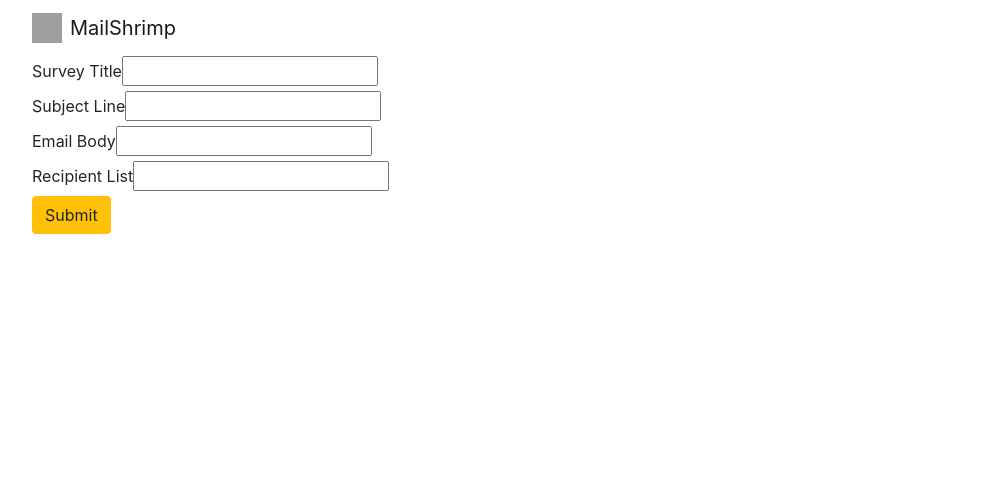
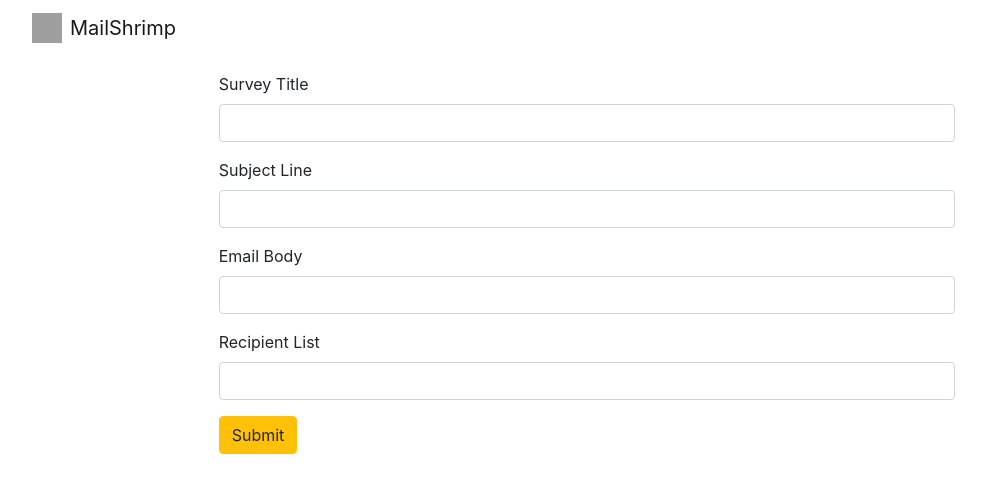
Before and after one commit to bjork1/node-react-mailer, a React (Create React App) app in the folder client/: page /surveys/new in a window 1280 px wide. Shown: the top 492 px of the page, without its empty margins (53-1039 px from the left). Built offline with nearby package versions, Linux system fonts and the light colour scheme; no server answers; grey boxes are pictures that could not be loaded.

Commit message:
add form styling

```diff
--- a/client/src/components/surveys/SurveyField.js
+++ b/client/src/components/surveys/SurveyField.js
@@ -3,9 +3,9 @@ import React from 'react';
 
 export default ({ input, label }) => {
   return (
-    <div>
+    <div class="form-group">
       <label>{label}</label>
-      <input {...input} />
+      <input className="form-control" {...input} />
     </div>
   )
 };
--- a/client/src/components/surveys/SurveyForm.js
+++ b/client/src/components/surveys/SurveyForm.js
@@ -19,11 +19,21 @@ class SurveyForm extends Component {
 
   render() {
     return (
-      <div className="container">
-        <form onSubmit={this.props.handleSubmit(values => console.log(values))}>
-            {this.renderFields()}
-            <button type="submit" className="btn btn-warning">Submit</button>
-        </form>
+      <div>
+        <div className="form-row">
+
+        <div className="form-group col-sm-2"></div>
+
+        <div className="form-group col-sm-8">
+          <form onSubmit={this.props.handleSubmit(values => console.log(values))}>
+              {this.renderFields()}
+              <button type="submit" className="btn btn-warning">Submit</button>
+          </form>
+        </div>
+
+        <div className="form-group col-sm-2"></div>
+
+        </div>
       </div>
     );
   };
--- a/client/src/components/surveys/SurveyNew.js
+++ b/client/src/components/surveys/SurveyNew.js
@@ -5,7 +5,7 @@ import SurveyForm from './SurveyForm';
 class SurveyNew extends Component {
   render() {
     return (
-      <div>
+      <div className="container my-3">
         <SurveyForm />
       </div>
     );
```
